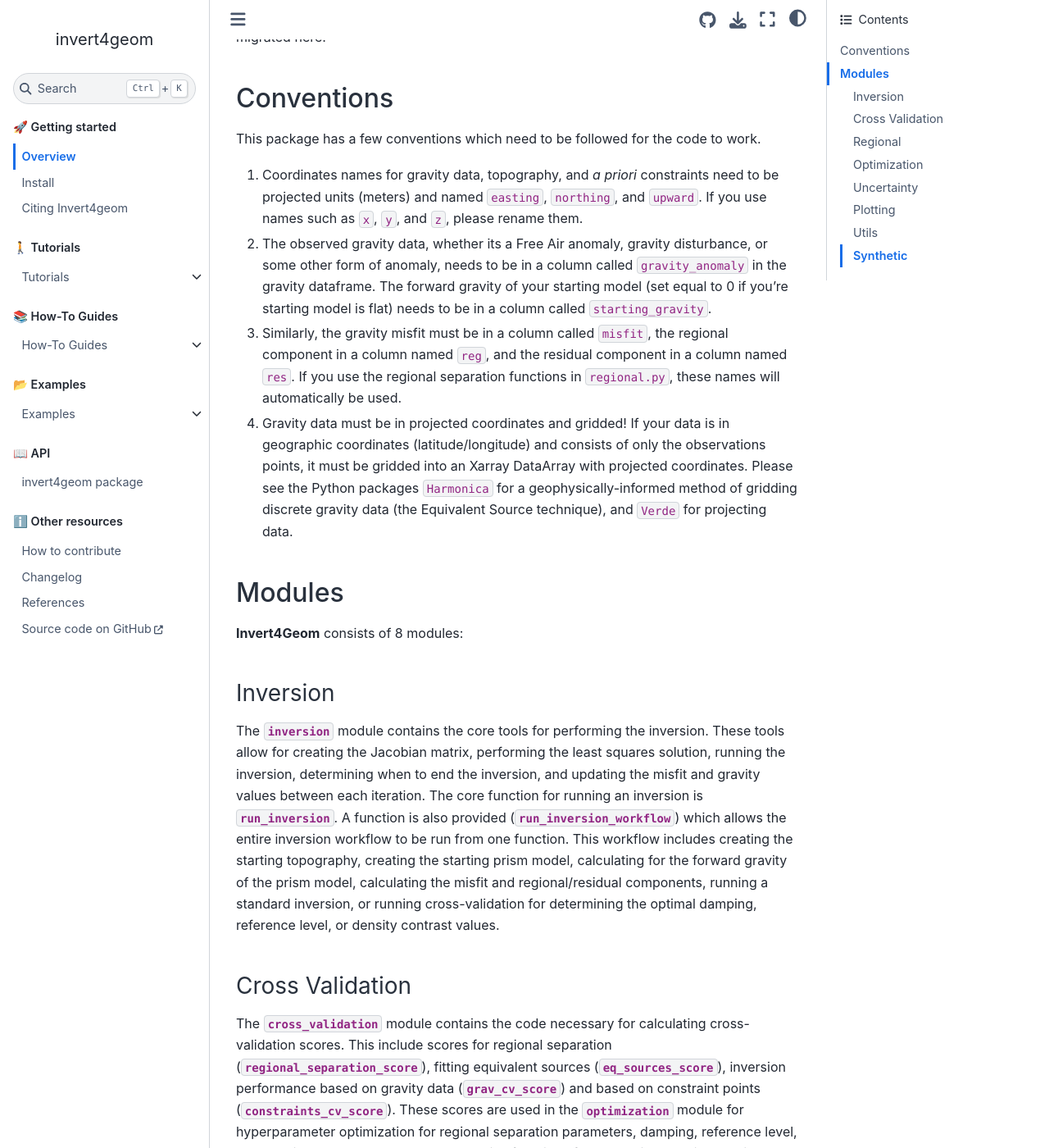
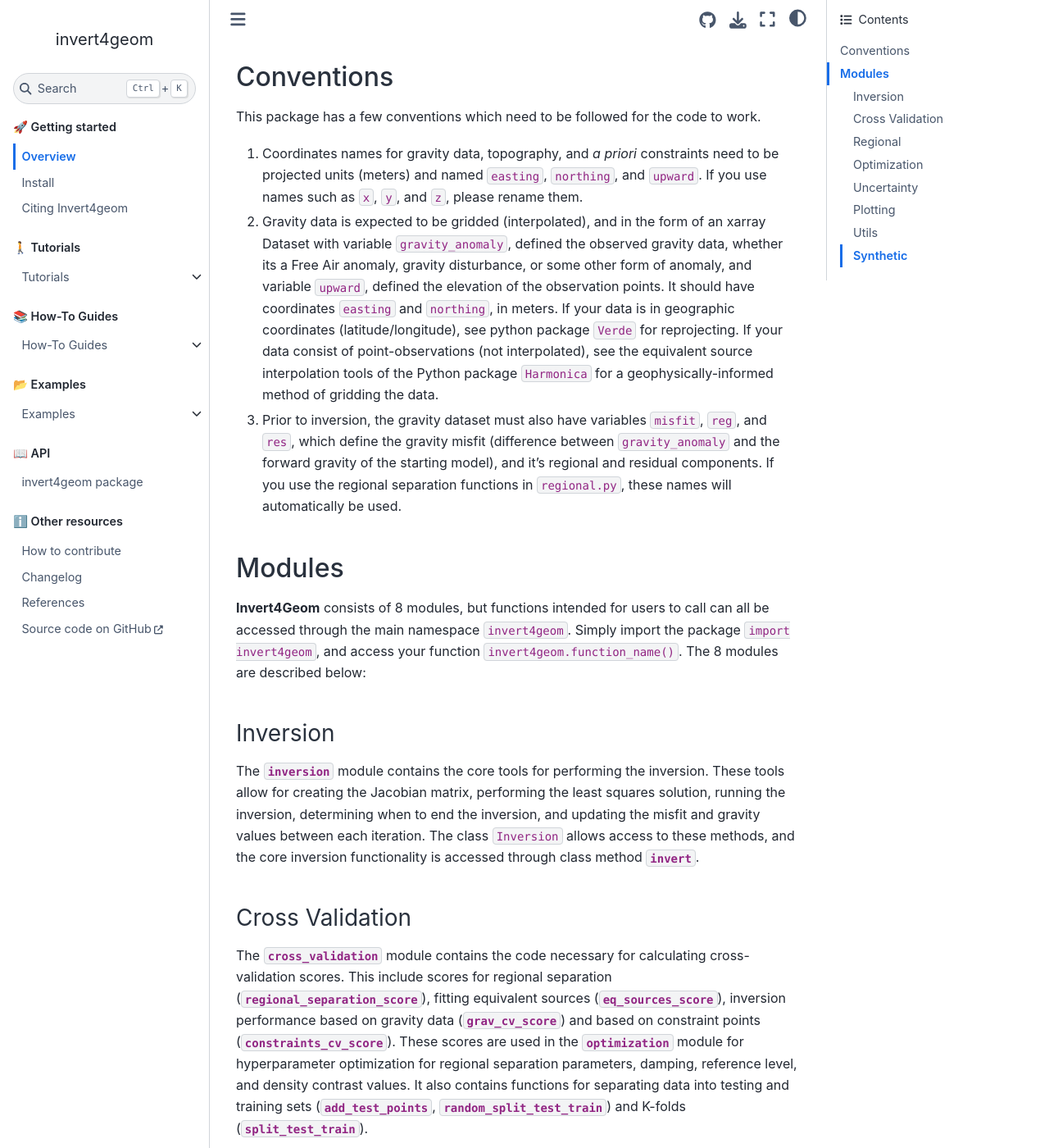
Before and after one commit to mdtanker/invert4geom, a Sphinx documentation site: the page built from docs/overview.md, in a window 1280 px wide and 1400 px high, scrolled down 739 px. Shown: the whole window at 82% size. Built offline with Sphinx 7.4.7 and the Sphinx Book theme 1.1.4, drawn with Linux system fonts in a browser that asks for light colours; pages that are not in the unit, such as notebooks, are missing from menus; some of the changed text lies outside the part shown.

Commit message:
update the overview

```diff
--- a/docs/overview.md
+++ b/docs/overview.md
@@ -12,12 +12,10 @@
 Geometric inversions are essentially the opposite.
 The density values of the volumes in the discretized model remain unchanged, while their geometry is
 altered.
-Here we use layers of vertical right-rectangular prisms and alter their _tops_ and _bottoms_ during the inversion.
+Here we use layers of vertical right-rectangular prisms or tesseroids and alter their _tops_ and _bottoms_ during the inversion.
 Typically use cases for these style of inversion are modeling the topography of the Moho, the contact between sediment and basement, or the shape of the seafloor in locations where it is not easily mapped.
 
-Currently, this package is only intended to perform inversions using right rectangular prisms.
-Other types of volumes, such as tesseroids, are currently not implemented.
-If you have interest in these, please raise an issue in GitHub.
+Currently, this package is intended to perform inversions using right rectangular prisms, but support for tesseroids is coming zoom.
 
 Much of this software was developed as part of my Ph.D. thesis.
 For detailed description of the theory and implementation of this inversion, as well as many synthetic tests and a real-world application to modelling bathymetry, see chapter 3 and 4 of my thesis, available [here](https://doi.org/10.26686/wgtn.24408304).
@@ -28,25 +26,22 @@
 This package has a few conventions which need to be followed for the code to work.
 1) Coordinates names for gravity data, topography, and _a priori_ constraints need to be projected units (meters) and named `easting`, `northing`, and  `upward`.
 If you use names such as `x`, `y`, and `z`, please rename them.
-2) The observed gravity data, whether its a Free Air anomaly, gravity disturbance, or some other form of anomaly, needs to be in a column called `gravity_anomaly` in the gravity dataframe. The forward gravity of your starting model (set equal to 0 if you're starting model is flat) needs to be in a column called `starting_gravity`.
-3) Similarly, the gravity misfit must be in a column called `misfit`, the regional component in a column named `reg`, and the residual component in a column named `res`.
-If you use the regional separation functions in `regional.py`, these names will automatically be used.
-4) Gravity data must be in projected coordinates and gridded!
-If your data is in geographic coordinates (latitude/longitude) and consists of only the observations points, it must be gridded into an Xarray DataArray with projected coordinates. Please see the Python packages `Harmonica` for a geophysically-informed method of gridding discrete gravity data (the Equivalent Source technique), and `Verde` for projecting data.
+2) Gravity data is expected to be gridded (interpolated), and in the form of an xarray Dataset with variable `gravity_anomaly`, defined the observed gravity data, whether its a Free Air anomaly, gravity disturbance, or some other form of anomaly, and variable `upward`, defined the elevation of the observation points. It should have coordinates `easting` and `northing`, in meters. If your data is in geographic coordinates (latitude/longitude), see python package `Verde` for reprojecting. If your data consist of point-observations (not interpolated), see the equivalent source interpolation tools of the Python package `Harmonica` for a geophysically-informed method of gridding the data.
+3) Prior to inversion, the gravity dataset must also have variables `misfit`, `reg`, and `res`, which define the gravity misfit (difference between `gravity_anomaly` and the forward gravity of the starting model), and it's regional and residual components. If you use the regional separation functions in `regional.py`, these names will automatically be used.
 
 ## Modules
 
-**Invert4Geom** consists of 8 modules:
+**Invert4Geom** consists of 8 modules, but functions intended for users to call can all be accessed through the main namespace `invert4geom`. Simply import the package `import invert4geom`, and access your function `invert4geom.function_name()`. The 8 modules are described below:
 
 ### Inversion
 
 The {mod}`.inversion` module contains the core tools for performing the inversion.
-These tools allow for creating the Jacobian matrix, performing the least squares solution, running the inversion, determining when to end the inversion, and updating the misfit and gravity values between each iteration. The core function for running an inversion is {func}`~.inversion.run_inversion`. A function is also provided ({func}`~.inversion.run_inversion_workflow`) which allows the entire inversion workflow to be run from one function. This workflow includes creating the starting topography, creating the starting prism model, calculating for the forward gravity of the prism model, calculating the misfit and regional/residual components, running a standard inversion, or running cross-validation for determining the optimal damping, reference level, or density contrast values.
+These tools allow for creating the Jacobian matrix, performing the least squares solution, running the inversion, determining when to end the inversion, and updating the misfit and gravity values between each iteration. The class `Inversion` allows access to these methods, and the core inversion functionality is accessed through class method {meth}`~.invert`.
 
 ### Cross Validation
 
-The {mod}`.cross_validation` module contains the code necessary for calculating cross-validation scores. This include scores for regional separation ({func}`~.cross_validation.regional_separation_score`), fitting equivalent sources ({func}`~.cross_validation.eq_sources_score`), inversion performance based on gravity data ({func}`~.cross_validation.grav_cv_score`) and based on constraint points ({func}`~.cross_validation.constraints_cv_score`). These scores are used in the {mod}`.optimization` module for hyperparameter optimization for regional separation parameters, damping, reference level, and density contrast values.
-It also contains functions for separating data into testing and training sets ({func}`~.cross_validation.resample_with_test_points`, {func}`~.cross_validation.random_split_test_train`) and K-folds ({func}`~.cross_validation.split_test_train`).
+The {mod}`.cross_validation` module contains the code necessary for calculating cross-validation scores. This include scores for regional separation ({func}`~.cross_validation.regional_separation_score`), fitting equivalent sources ({func}`~.cross_validation.eq_sources_score`), inversion performance based on gravity data ({meth}`~.inversion.grav_cv_score`) and based on constraint points ({meth}`~.inversion.constraints_cv_score`). These scores are used in the {mod}`.optimization` module for hyperparameter optimization for regional separation parameters, damping, reference level, and density contrast values.
+It also contains functions for separating data into testing and training sets ({meth}`~.inversion.add_test_points`, {func}`~.cross_validation.random_split_test_train`) and K-folds ({func}`~.cross_validation.split_test_train`).
 
 
 ### Regional
@@ -89,7 +84,7 @@
 2) the regional component of gravity misfit ({func}`~.uncertainty.regional_misfit_uncertainty`)
 3) the final inverted topography model ({func}`~.uncertainty.full_workflow_uncertainty_loop`)
 
-The stochastic approach works be performing the tasks (interpolation, regional estimation, or inversion) a range of time, each with slightly different chosen parameter values or input data values. This results in an ensemble of results. The cell-wise standard deviation (optionally weighted) is used as an estimate for uncertainty of the result.
+The stochastic approach works by performing the tasks (interpolation, regional estimation, or inversion) a range of time, each with slightly different chosen parameter values or input data values. This results in an ensemble of results. The cell-wise standard deviation (optionally weighted) is used as an estimate for uncertainty of the result.
 
 ### Plotting
 
```
Also changed, not shown: other parts of docs/overview.md (+3 -3 lines).
